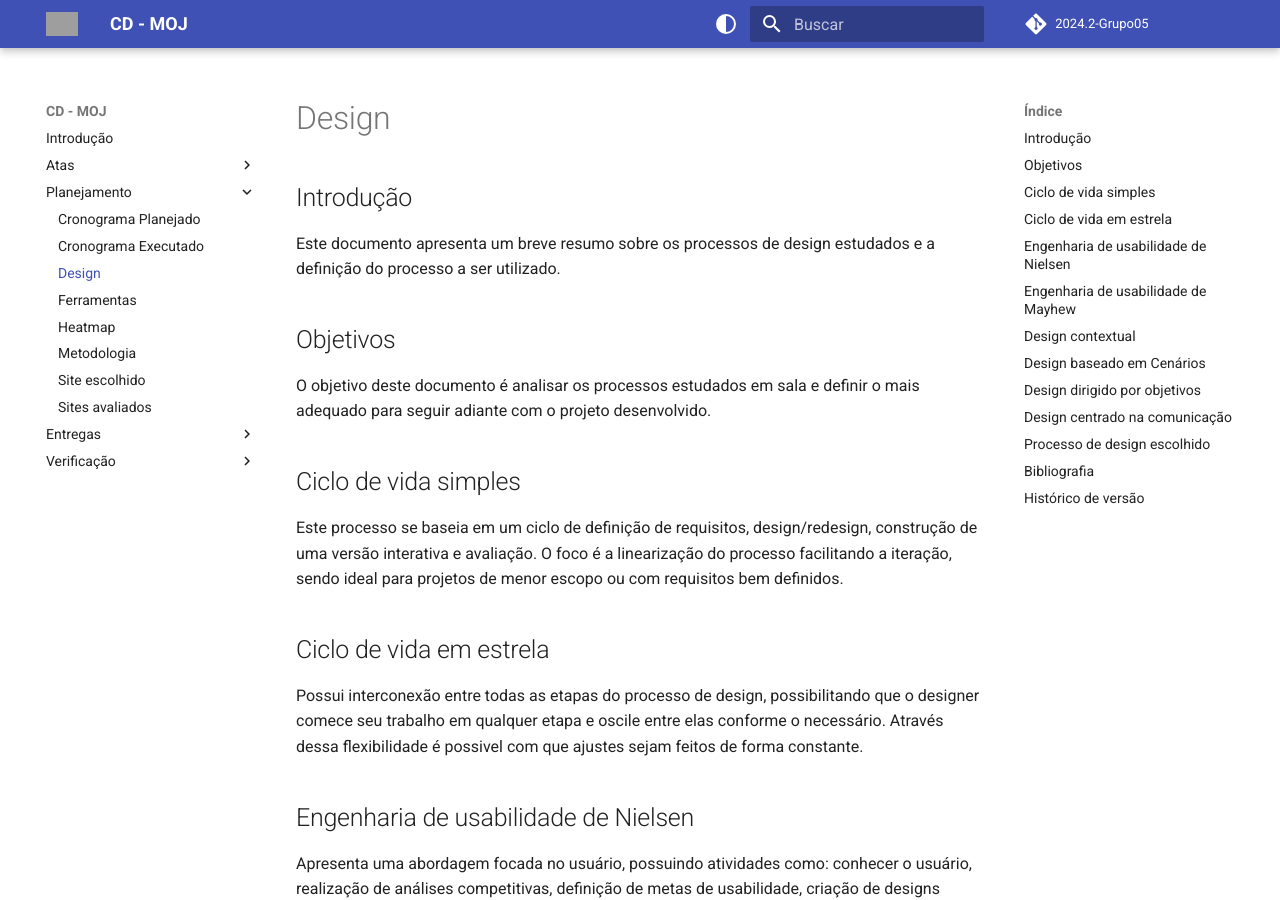
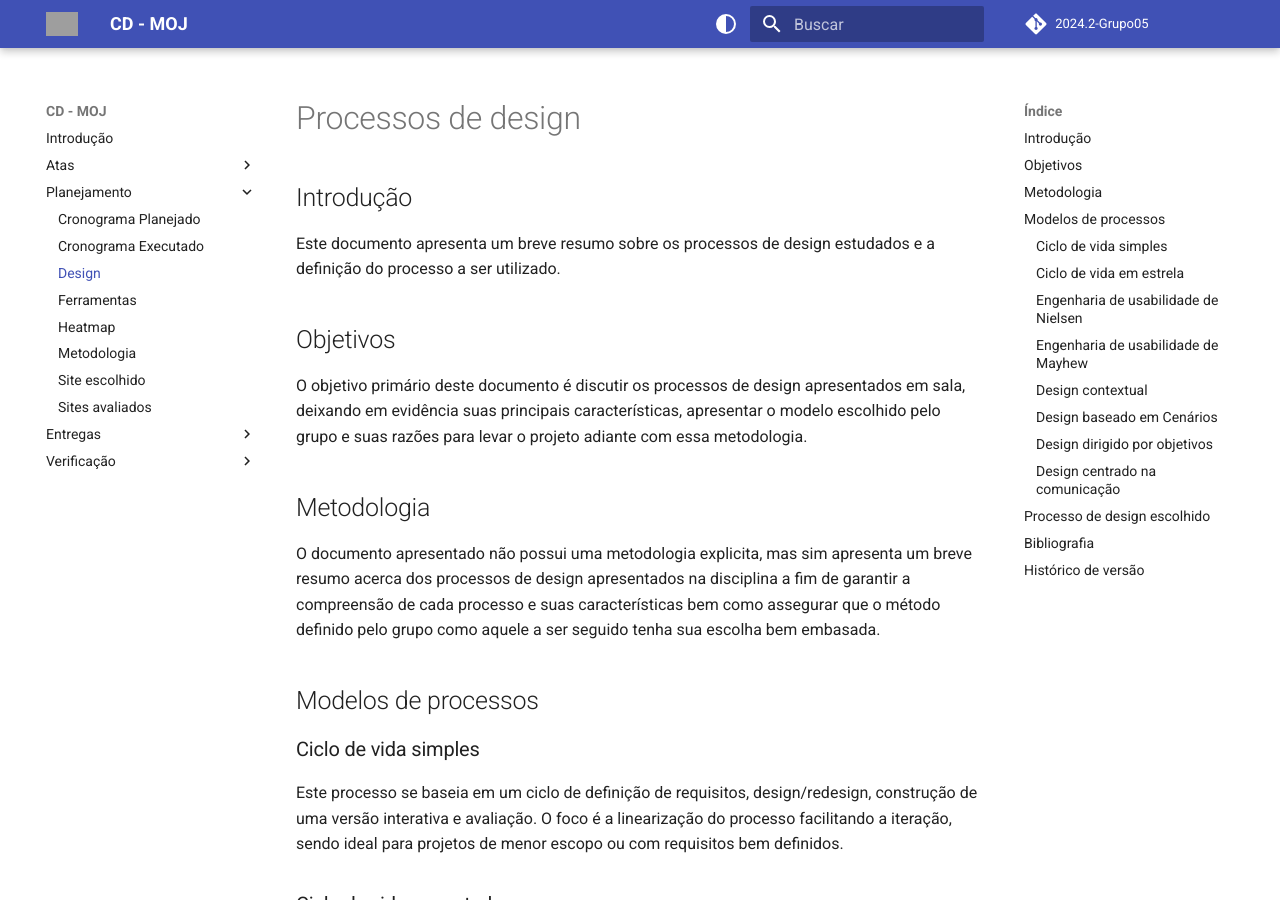
Before and after one commit to Interacao-Humano-Computador/2024.2-Grupo05, an MkDocs documentation site: the page built from docs/planejamento/design.md, in a window 1280 px wide and 900 px high. Built offline with MkDocs 1.6.1 and Material for MkDocs 9.7.7, drawn with Linux system fonts in a browser that asks for light colours; comment, search, counter and statistics services are not loaded; the version menu is left out; grey boxes are pictures that could not be loaded.

Commit message:
docs: adicionar metodologia nos processos de design

```diff
--- a/docs/planejamento/design.md
+++ b/docs/planejamento/design.md
@@ -1,33 +1,42 @@
+# Processos de design
+
 ## Introdução
 Este documento apresenta um breve resumo sobre os processos de design estudados e a definição do processo a ser utilizado.
 
 ## Objetivos
-O objetivo deste documento é analisar os processos estudados em sala e definir o mais adequado para seguir adiante com o projeto desenvolvido.
+O objetivo primário deste documento é discutir os processos de design apresentados em sala, deixando em evidência suas principais características, apresentar o modelo escolhido pelo grupo e suas razões
+para levar o projeto adiante com essa metodologia.
 
-## Ciclo de vida simples
+## Metodologia
+O documento apresentado não possui uma metodologia explicita, mas sim apresenta um breve resumo acerca dos processos de design apresentados na disciplina a fim de garantir a compreensão de cada processo e suas
+características bem como assegurar que o método definido pelo grupo como aquele a ser seguido tenha sua escolha bem embasada.
+
+## Modelos de processos
+
+### Ciclo de vida simples
 Este processo se baseia em um ciclo de definição de requisitos, design/redesign, construção de uma versão interativa e avaliação. O foco é a linearização do processo facilitando a iteração, sendo ideal para projetos de menor escopo ou com requisitos bem definidos.
 
-## Ciclo de vida em estrela
+### Ciclo de vida em estrela
 Possui interconexão entre todas as etapas do processo de design, possibilitando que o designer comece seu trabalho em qualquer etapa e oscile entre elas conforme o necessário. Através dessa flexibilidade é possivel com que ajustes sejam feitos de forma constante.
 
-## Engenharia de usabilidade de Nielsen
+### Engenharia de usabilidade de Nielsen
 Apresenta uma abordagem focada no usuário, possuindo atividades como: conhecer o usuário, realização de análises competitivas, definição de metas de usabilidade, criação de designs paralelos, utilização de design participativo, aplicação de diretrizes e análises heurísticas, prototipação e realização de testes empíricos em um ciclo iterativo de melhorias.
 
-## Engenharia de usabilidade de Mayhew
+### Engenharia de usabilidade de Mayhew
 É um processo estruturado e metódico para o desenvolvimento de sistemas interativos, objetivando a simplificação da usabilidade.
 Este método é dividido em três fases: análise de requisitos, design e instalação, onde cada fase conta com atividades mais específicas que garantem que o design se encontre alinhado às necessidades dos usuários e que seja iterativamente refinado.
 
-## Design contextual
+### Design contextual
 Faz uma investigação minuciosa no contexto de uso do usuário, abrangendo aspectos como perfil de usuário, forma de trabalho fluxo de trabalho e ambientes fisicos e culturais de trabalho.
 
-## Design baseado em Cenários
+### Design baseado em Cenários
 Utiliza-se de cenários visando compreender e prever as diferentes formas de interação do usuário com o sistema.
 Esse processo de design apresenta um ciclo na fase de projeção a fim de alinhar o design e cenários projetados ao contexto real de uso.
 
-## Design dirigido por objetivos
+### Design dirigido por objetivos
 Método focado em atingir objetivos específicos desejados pelos usuários, orientando o desenvolvimento para adequar o design diretamente às metas dos usuários.
 
-## Design centrado na comunicação
+### Design centrado na comunicação
 Valoriza a interação e troca de informações entre usuários e o sistema, visando a construção de uma interface que garanta uma comunicação eficaz e intuitiva.
 
 ## Processo de design escolhido
```
